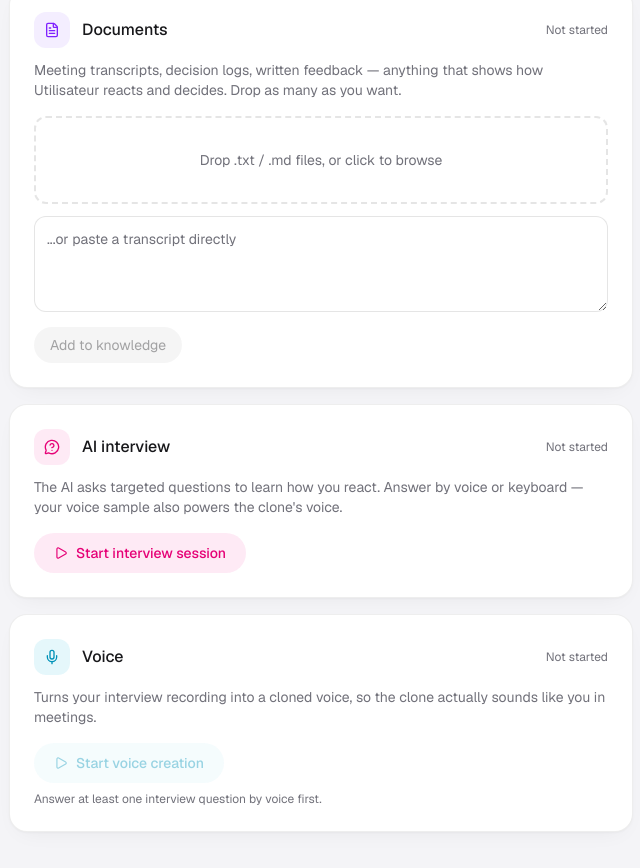
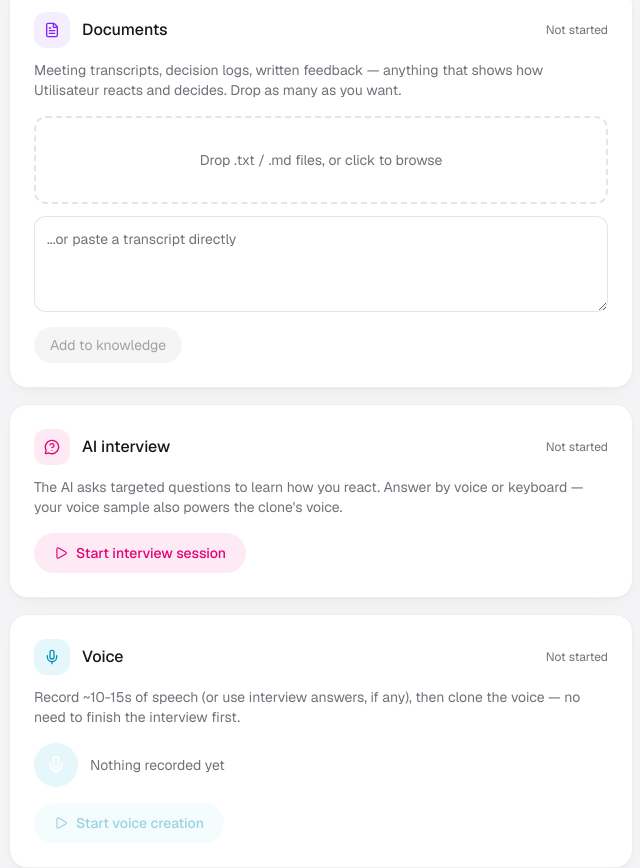
Before and after one commit to AugusteBourayne/Summit-Hackathon, a Next.js app: page /training/employe-demo in a window 1280 px wide. Shown: the part 343-1211 px from the top of the page, without its empty margins (319-959 px from the left). Built offline with nearby package versions, Linux system fonts and the light colour scheme.

Commit message:
feat(training): enregistrement vocal direct pour le clonage, sans interview
Ajoute un micro dédié dans le module Voice — plus besoin de répondre
aux questions d'interview pour avoir un échantillon à cloner.

```diff
--- a/app/training/[cloneId]/page.tsx
+++ b/app/training/[cloneId]/page.tsx
@@ -141,6 +141,16 @@ export default function TrainingStudio({
   async function toggleMic() {
     if (recorder.recording) {
       await releaseMic();
+    } else {
+      await recorder.start();
+    }
+  }
+
+  // Enregistrement direct pour la voix, sans dépendre de l'interview.
+  async function toggleVoiceSampleMic() {
+    if (recorder.recording) {
+      const audio = await recorder.stop();
+      if (audio) setAnswerAudios((prev) => [...prev, audio]);
     } else {
       await recorder.start();
     }
@@ -323,8 +333,8 @@ export default function TrainingStudio({
           status={voiceId ? "Ready" : "Not started"}
         />
         <p className="mt-3 text-sm text-muted">
-          Turns your interview recording into a cloned voice, so the clone actually sounds like
-          you in meetings.
+          Record ~10-15s of speech (or use interview answers, if any), then clone the voice —
+          no need to finish the interview first.
         </p>
 
         {voiceId ? (
@@ -333,6 +343,25 @@ export default function TrainingStudio({
           </p>
         ) : (
           <>
+            <div className="mt-4 flex items-center gap-3">
+              <button
+                onClick={toggleVoiceSampleMic}
+                className={`flex h-11 w-11 shrink-0 items-center justify-center rounded-full transition-all ${
+                  recorder.recording ? "scale-110 bg-red-500" : "bg-cyan-500/10 text-cyan-600 hover:bg-cyan-500/15"
+                } text-white`}
+                title={recorder.recording ? "Click to stop recording" : "Click to record a voice sample"}
+              >
+                <Mic className="h-5 w-5" />
+              </button>
+              <p className="text-sm text-muted">
+                {recorder.recording
+                  ? "Recording — click again to stop"
+                  : answerAudios.length > 0
+                    ? `${answerAudios.length} clip(s) ready`
+                    : "Nothing recorded yet"}
+              </p>
+            </div>
+
             <button
               onClick={createVoice}
               disabled={cloningVoice || answerAudios.length === 0}
@@ -341,9 +370,6 @@ export default function TrainingStudio({
               <Play className="h-3.5 w-3.5" />
               {cloningVoice ? "Creating voice..." : "Start voice creation"}
             </button>
-            {answerAudios.length === 0 && (
-              <p className="mt-2 text-xs text-muted">Answer at least one interview question by voice first.</p>
-            )}
             {voiceCloneError && (
               <p className="mt-2 text-xs text-red-500">{voiceCloneError}</p>
             )}
```
